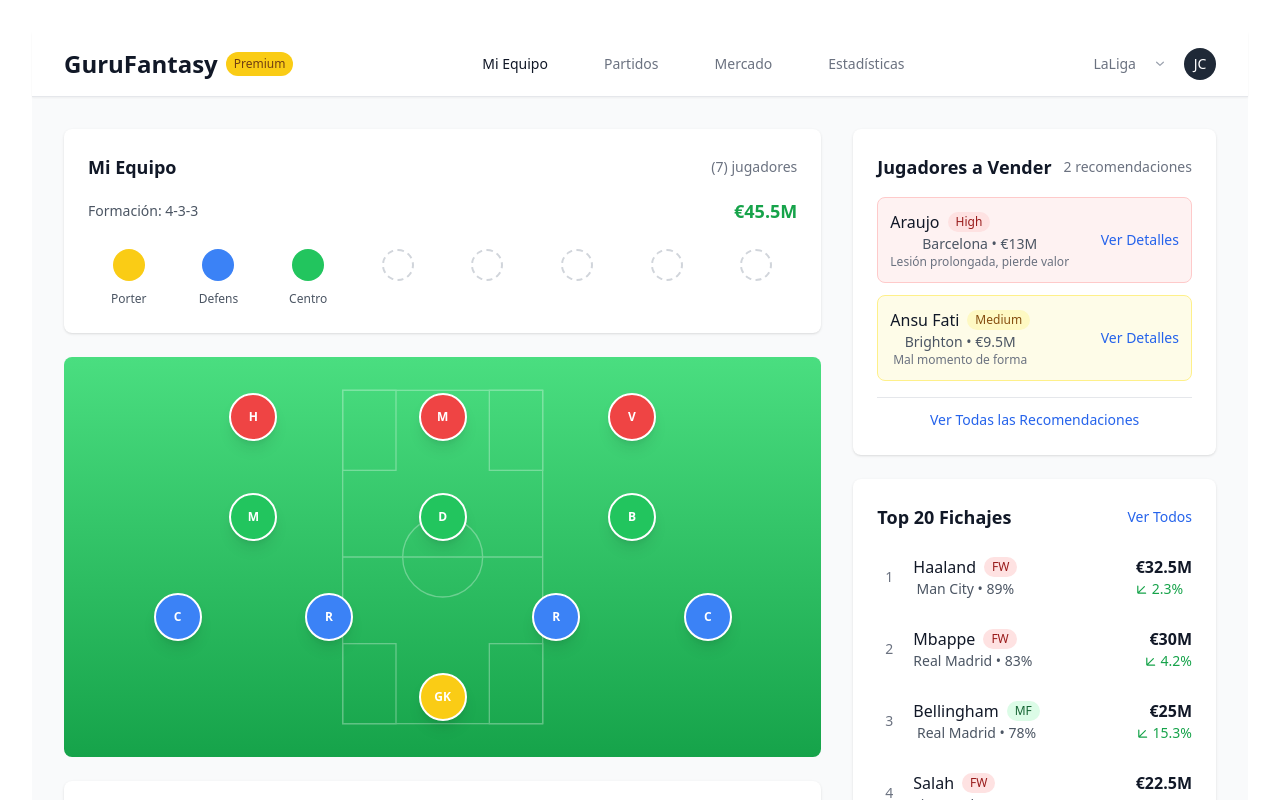
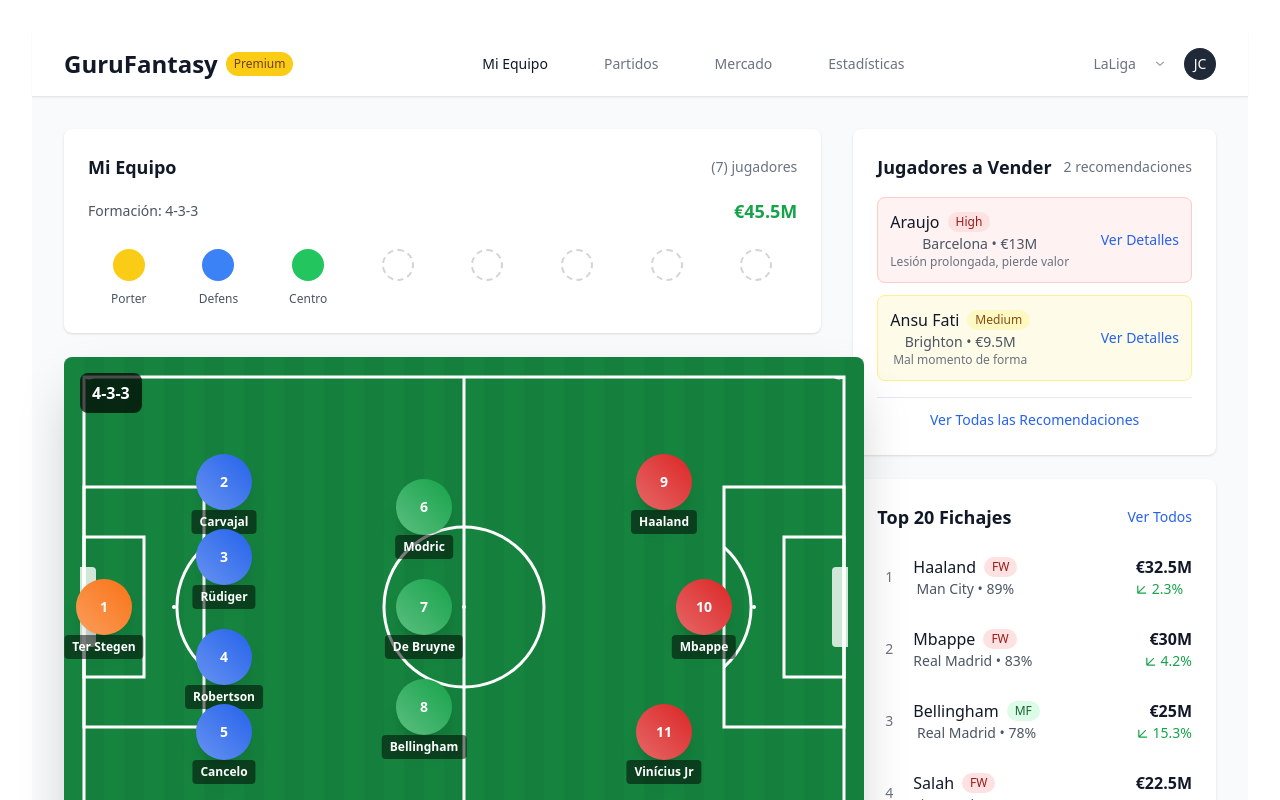
Before and after one commit to Joselyn1999/GuruFantasy, a React (Vite) app in the folder gurufantasy/: page / in a window 1280 px wide. Shown: the top 800 px of the page. Built offline with nearby package versions, Linux system fonts and the light colour scheme.

Commit message:
feat/alineació del camp

```diff
--- a/gurufantasy/src/components/FootballField.jsx
+++ b/gurufantasy/src/components/FootballField.jsx
@@ -1,18 +1,44 @@
-const FootballField = ({ formation, players }) => {
+const FootballField = ({ formation = "4-3-3", players = [] }) => {
   const getPlayerPosition = (index) => {
     const positions = {
       "4-3-3": [
-        { top: "85%", left: "50%" }, // GK
-        { top: "65%", left: "15%" }, // DEF
-        { top: "65%", left: "35%" }, // DEF
-        { top: "65%", left: "65%" }, // DEF
-        { top: "65%", left: "85%" }, // DEF
-        { top: "40%", left: "25%" }, // MID
-        { top: "40%", left: "50%" }, // MID
-        { top: "40%", left: "75%" }, // MID
-        { top: "15%", left: "25%" }, // FWD
-        { top: "15%", left: "50%" }, // FWD
-        { top: "15%", left: "75%" }  // FWD
+        { top: "50%", left: "5%" },   // GK
+        { top: "25%", left: "20%" },  // DEF
+        { top: "40%", left: "20%" },  // DEF
+        { top: "60%", left: "20%" },  // DEF
+        { top: "75%", left: "20%" },  // DEF
+        { top: "30%", left: "45%" },  // MID
+        { top: "50%", left: "45%" },  // MID
+        { top: "70%", left: "45%" },  // MID
+        { top: "25%", left: "75%" },  // FWD
+        { top: "50%", left: "80%" },  // FWD
+        { top: "75%", left: "75%" }   // FWD
+      ],
+      "4-4-2": [
+        { top: "50%", left: "5%" },   // GK
+        { top: "20%", left: "20%" },  // DEF
+        { top: "40%", left: "20%" },  // DEF
+        { top: "60%", left: "20%" },  // DEF
+        { top: "80%", left: "20%" },  // DEF
+        { top: "20%", left: "45%" },  // MID
+        { top: "40%", left: "50%" },  // MID
+        { top: "60%", left: "50%" },  // MID
+        { top: "80%", left: "45%" },  // MID
+        { top: "40%", left: "80%" },  // FWD
+        { top: "60%", left: "80%" }   // FWD
+      ],
+      "3-5-2": [
+        { top: "50%", left: "5%" },   // GK
+        { top: "25%", left: "20%" },  // DEF
+        { top: "50%", left: "20%" },  // DEF
+        { top: "75%", left: "20%" },  // DEF
+        { top: "15%", left: "45%" },  // MID
+        { top: "35%", left: "50%" },  // MID
+        { top: "50%", left: "45%" },  // MID
+        { top: "65%", left: "50%" },  // MID
+        { top: "85%", left: "45%" },  // MID
+        { top: "40%", left: "80%" },  // FWD
+        { top: "60%", left: "80%" }   // FWD
       ]
     };
     return positions[formation]?.[index] || { top: "50%", left: "50%" };
@@ -20,29 +46,75 @@ const FootballField = ({ formation, players }) => {
 
   const getPlayerColor = (position) => {
     const colors = {
-      GK: "bg-yellow-400",
-      DEF: "bg-blue-500",
-      MID: "bg-green-500",
-      FWD: "bg-red-500"
+      GK: "bg-orange-500",
+      DEF: "bg-blue-600",
+      MID: "bg-green-600",
+      FWD: "bg-red-600"
     };
-    return colors[position] || "bg-gray-400";
+    return colors[position] || "bg-gray-600";
   };
 
   return (
-    <div className="relative bg-gradient-to-b from-green-400 to-green-600 rounded-lg overflow-hidden" style={{ height: "400px" }}>
-      {/* Campo de fútbol background */}
-      <div className="absolute inset-0 opacity-30">
-        <svg viewBox="0 0 400 600" className="w-full h-full">
-          {/* Líneas del campo */}
-          <rect x="50" y="50" width="300" height="500" fill="none" stroke="white" strokeWidth="2"/>
-          <line x1="50" y1="300" x2="350" y2="300" stroke="white" strokeWidth="2"/>
-          <circle cx="200" cy="300" r="60" fill="none" stroke="white" strokeWidth="2"/>
-          <rect x="50" y="50" width="80" height="120" fill="none" stroke="white" strokeWidth="2"/>
-          <rect x="270" y="50" width="80" height="120" fill="none" stroke="white" strokeWidth="2"/>
-          <rect x="50" y="430" width="80" height="120" fill="none" stroke="white" strokeWidth="2"/>
-          <rect x="270" y="430" width="80" height="120" fill="none" stroke="white" strokeWidth="2"/>
-        </svg>
+    <div className="relative bg-green-700 rounded-lg shadow-2xl overflow-hidden" style={{ height: "500px", width: "800px" }}>
+      {/* Textura del césped */}
+      <div className="absolute inset-0 opacity-20">
+        <div className="w-full h-full" style={{
+          backgroundImage: `repeating-linear-gradient(
+            90deg,
+            rgba(34, 197, 94, 0.3) 0px,
+            rgba(34, 197, 94, 0.3) 20px,
+            rgba(21, 128, 61, 0.3) 20px,
+            rgba(21, 128, 61, 0.3) 40px
+          )`
+        }}></div>
       </div>
+
+      {/* Líneas del campo */}
+      <svg className="absolute inset-0 w-full h-full" viewBox="0 0 800 500">
+        {/* Perímetro del campo */}
+        <rect x="20" y="20" width="760" height="460" fill="none" stroke="white" strokeWidth="3"/>
+
+        {/* Línea central */}
+        <line x1="400" y1="20" x2="400" y2="480" stroke="white" strokeWidth="3"/>
+
+        {/* Círculo central */}
+        <circle cx="400" cy="250" r="80" fill="none" stroke="white" strokeWidth="3"/>
+        <circle cx="400" cy="250" r="2" fill="white"/>
+
+        {/* Área grande izquierda */}
+        <rect x="20" y="130" width="120" height="240" fill="none" stroke="white" strokeWidth="3"/>
+
+        {/* Área pequeña izquierda */}
+        <rect x="20" y="180" width="60" height="140" fill="none" stroke="white" strokeWidth="3"/>
+
+        {/* Área grande derecha */}
+        <rect x="660" y="130" width="120" height="240" fill="none" stroke="white" strokeWidth="3"/>
+
+        {/* Área pequeña derecha */}
+        <rect x="720" y="180" width="60" height="140" fill="none" stroke="white" strokeWidth="3"/>
+
+        {/* Semicírculo del área izquierda */}
+        <path d="M 140 190 A 80 80 0 0 0 140 310" fill="none" stroke="white" strokeWidth="3"/>
+
+        {/* Semicírculo del área derecha */}
+        <path d="M 660 190 A 80 80 0 0 1 660 310" fill="none" stroke="white" strokeWidth="3"/>
+
+        {/* Punto de penalti izquierdo */}
+        <circle cx="110" cy="250" r="2" fill="white"/>
+
+        {/* Punto de penalti derecho */}
+        <circle cx="690" cy="250" r="2" fill="white"/>
+
+        {/* Arcos de esquina */}
+        <path d="M 20 20 A 10 10 0 0 0 30 20" fill="none" stroke="white" strokeWidth="2"/>
+        <path d="M 20 480 A 10 10 0 0 1 30 480" fill="none" stroke="white" strokeWidth="2"/>
+        <path d="M 780 20 A 10 10 0 0 1 770 20" fill="none" stroke="white" strokeWidth="2"/>
+        <path d="M 780 480 A 10 10 0 0 0 770 480" fill="none" stroke="white" strokeWidth="2"/>
+      </svg>
+
+      {/* Porterías */}
+      <div className="absolute left-4 top-1/2 transform -translate-y-1/2 w-4 h-20 bg-white opacity-80 rounded-r"></div>
+      <div className="absolute right-4 top-1/2 transform -translate-y-1/2 w-4 h-20 bg-white opacity-80 rounded-l"></div>
 
       {/* Jugadores */}
       {players.map((player, index) => {
@@ -50,18 +122,30 @@ const FootballField = ({ formation, players }) => {
         return (
           <div
             key={index}
-            className="absolute transform -translate-x-1/2 -translate-y-1/2"
+            className="absolute transform -translate-x-1/2 -translate-y-1/2 transition-all duration-300 hover:scale-110"
             style={{ top: position.top, left: position.left }}
           >
-            <div className={`w-12 h-12 rounded-full ${getPlayerColor(player.position)} border-2 border-white shadow-lg flex items-center justify-center cursor-pointer hover:scale-110 transition-transform`}>
-              <span className="text-white text-xs font-bold">
-                {player.position === "GK" ? "GK" : player.name?.[0] || "?"}
+            <div className={`w-14 h-14 rounded-full ${getPlayerColor(player.position)} border-3 border-white shadow-xl flex items-center justify-center cursor-pointer relative`}>
+              <span className="text-white text-sm font-bold z-10">
+                {player.position === "GK" ? "1" : player.number || (index + 1).toString()}
               </span>
+              {/* Efecto de brillo */}
+              <div className="absolute inset-0 rounded-full bg-gradient-to-tr from-white/30 to-transparent"></div>
+            </div>
+            {/* Nombre del jugador */}
+            <div className="absolute -bottom-6 left-1/2 transform -translate-x-1/2 text-white text-xs font-semibold bg-black/50 px-2 py-1 rounded whitespace-nowrap">
+              {player.name || `Jugador ${index + 1}`}
             </div>
           </div>
         );
       })}
+
+      {/* Indicador de formación */}
+      <div className="absolute top-4 left-4 bg-black/70 text-white px-3 py-2 rounded-lg font-bold">
+        {formation}
+      </div>
     </div>
   );
 };
+
 export default FootballField;
--- a/gurufantasy/src/pages/Dashboard.jsx
+++ b/gurufantasy/src/pages/Dashboard.jsx
@@ -25,6 +25,16 @@ const Dashboard = () => {
     console.log(`${action} player with ID: ${playerId}`);
   };
 
+  // Formaciones disponibles
+  const formations = [
+    { value: "4-3-3", label: "4-3-3", description: "Clásico ofensivo" },
+    { value: "4-4-2", label: "4-4-2", description: "Equilibrado" },
+    { value: "3-5-2", label: "3-5-2", description: "Control del mediocampo" },
+
+  ];
+
+  const [showFormationMenu, setShowFormationMenu] = useState(false);
+
   return (
     <div className="min-h-screen bg-gray-50">
       <Header />
@@ -44,6 +54,46 @@ const Dashboard = () => {
               formation={teamData.formation}
               players={teamData.players.filter(p => p.starter)}
             />
+
+            {/* Selector de formación debajo del campo */}
+            <div className="flex justify-center mt-8">
+              <div className="relative">
+                <button
+                  onClick={() => setShowFormationMenu(!showFormationMenu)}
+                  className="bg-white border-2 border-gray-300 rounded-lg px-6 py-3 text-lg font-semibold text-gray-800 hover:border-blue-500 hover:text-blue-600 transition-all duration-200 min-w-48 flex items-center justify-between shadow-lg"
+                >
+                  <span>Formación: {teamData.formation}</span>
+                  <svg
+                    className={`w-5 h-5 ml-2 transition-transform duration-200 ${showFormationMenu ? 'rotate-180' : ''}`}
+                    fill="none"
+                    stroke="currentColor"
+                    viewBox="0 0 24 24"
+                  >
+                    <path strokeLinecap="round" strokeLinejoin="round" strokeWidth={2} d="M19 9l-7 7-7-7" />
+                  </svg>
+                </button>
+
+                {/* Menú desplegable */}
+                {showFormationMenu && (
+                  <div className="absolute top-full mt-2 w-80 bg-white border border-gray-300 rounded-lg shadow-xl z-50 overflow-hidden">
+                    {formations.map((formation) => (
+                      <button
+                        key={formation.value}
+                        onClick={() => { handleFormationChange(formation.value); setShowFormationMenu(false); }}
+                        className={`w-full px-4 py-3 text-left hover:bg-blue-50 hover:text-blue-600 transition-colors border-b border-gray-100 last:border-b-0 ${
+                          teamData.formation === formation.value ? 'bg-blue-100 text-blue-700 font-semibold' : 'text-gray-700'
+                        }`}
+                      >
+                        <div className="flex justify-between items-center">
+                          <span className="font-bold text-lg">{formation.label}</span>
+                          <span className="text-sm text-gray-500">{formation.description}</span>
+                        </div>
+                      </button>
+                    ))}
+                  </div>
+                )}
+              </div>
+            </div>
 
             <PlayerSearch onPlayerSelect={handlePlayerTransfer} />
           </div>
```
Also changed, not shown: gurufantasy/postcss.config.js (added).
